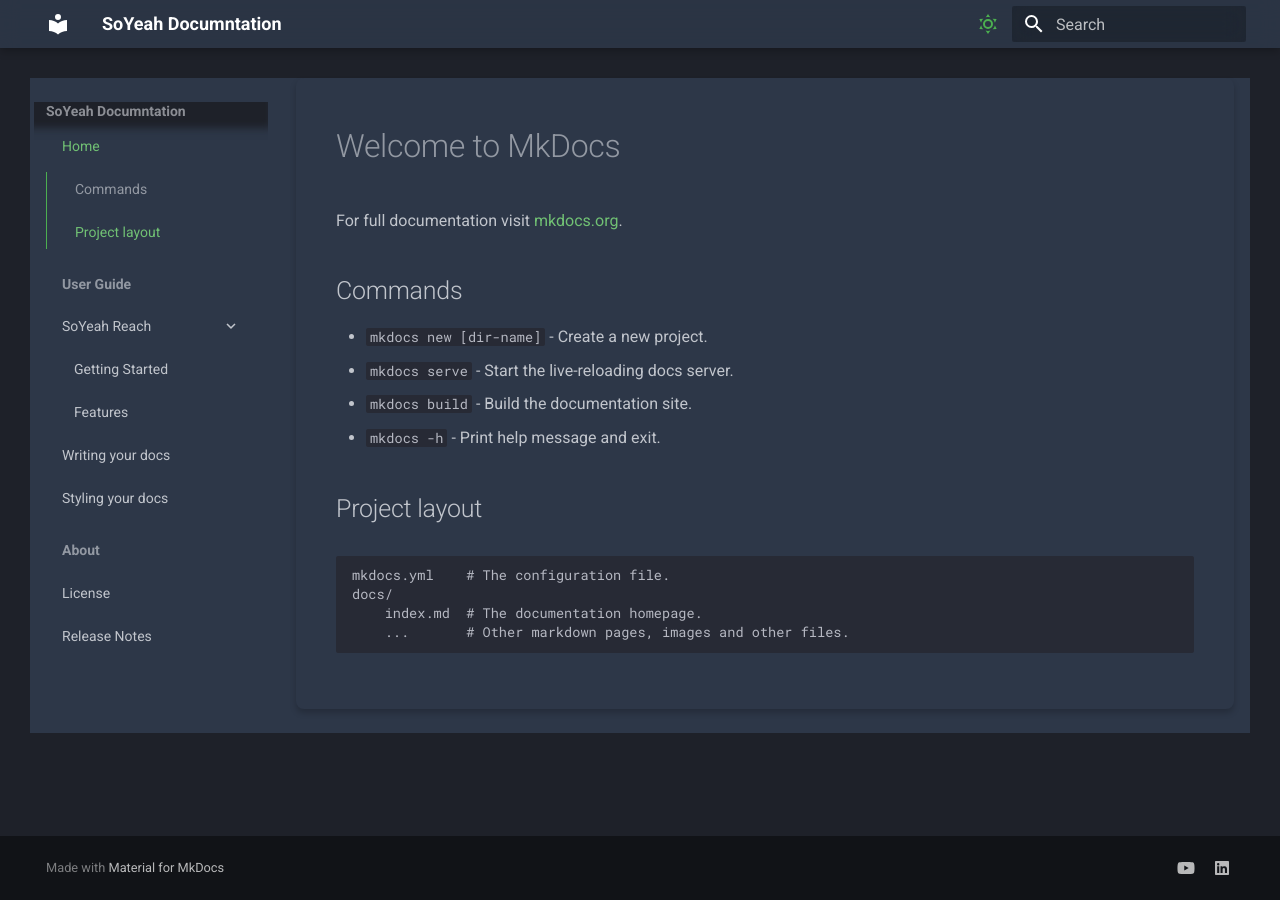
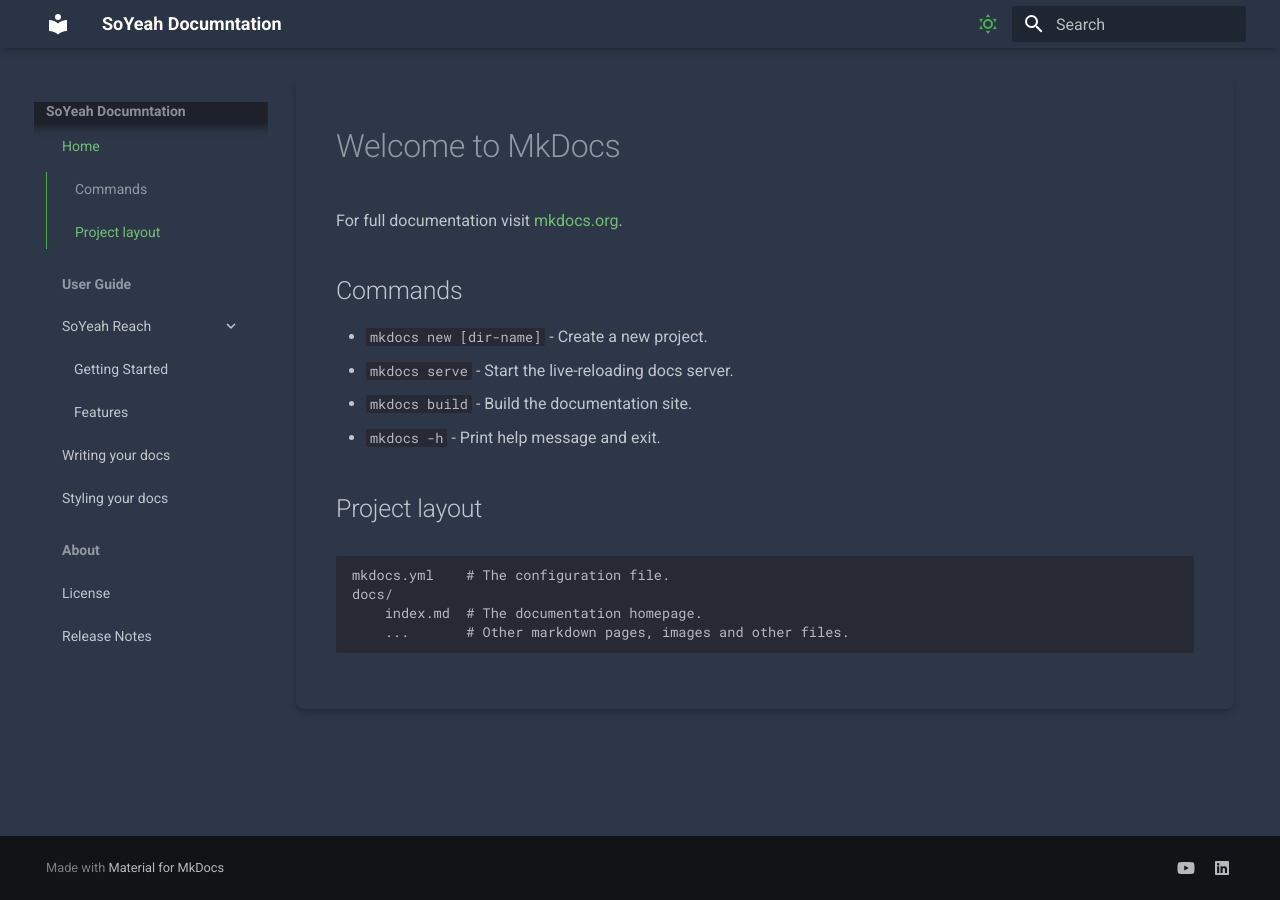
Before and after one commit to SoYeah42/Documents, an MkDocs documentation site: the page built from docs/index.md, in a window 1280 px wide. Built offline with MkDocs 1.6.1 and Material for MkDocs 9.7.7, drawn with Linux system fonts in a browser that asks for light colours.

Commit message:
css changes

```diff
--- a/docs/assets/custom.css
+++ b/docs/assets/custom.css
@@ -11,9 +11,22 @@
 [data-md-color-scheme="slate"] {
     --md-primary-fg-color: #4caf50;
     --md-accent-fg-color: #673ab7;
-    --md-bg-color: #2d3748;  /* Changed to consistent grey */
+    --md-bg-color: var(--site-bg-dark);  /* Changed to consistent grey */
     --md-card-bg-color: #3a4758;  /* Slightly lighter grey */
-    --md-document-bg-color: #2d3748;  /* Matching the grey theme */
+    --md-document-bg-color: var(--site-bg-dark);  /* Matching the grey theme */
+}
+
+/* Add these new selectors to force consistent background colors */
+[data-md-color-scheme="slate"] .md-sidebar {
+    background-color: var(--site-bg-dark);
+}
+
+[data-md-color-scheme="slate"] .md-main {
+    background-color: var(--site-bg-dark);
+}
+
+[data-md-color-scheme="slate"] .md-content__inner {
+    background-color: var(--site-bg-dark);
 }
 
 /* Document Background */
```
